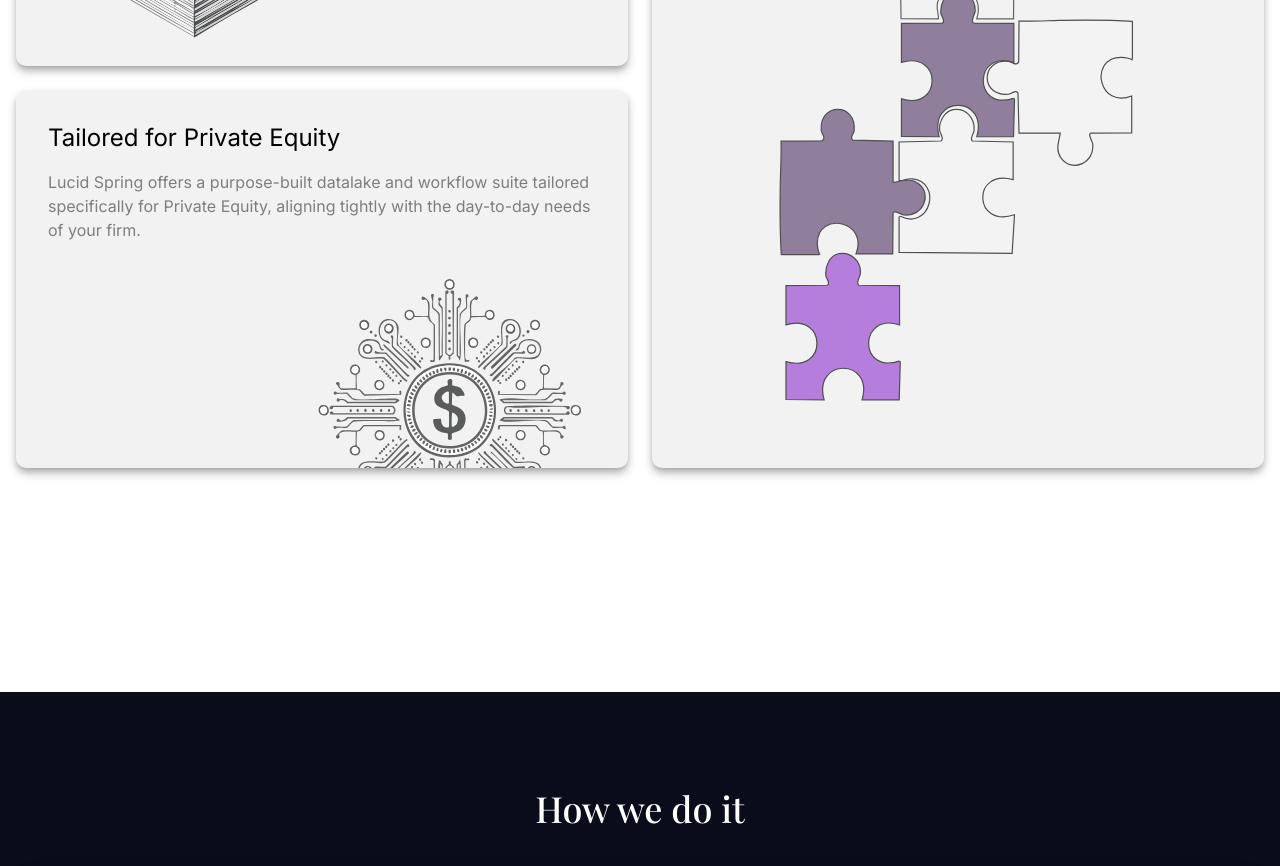
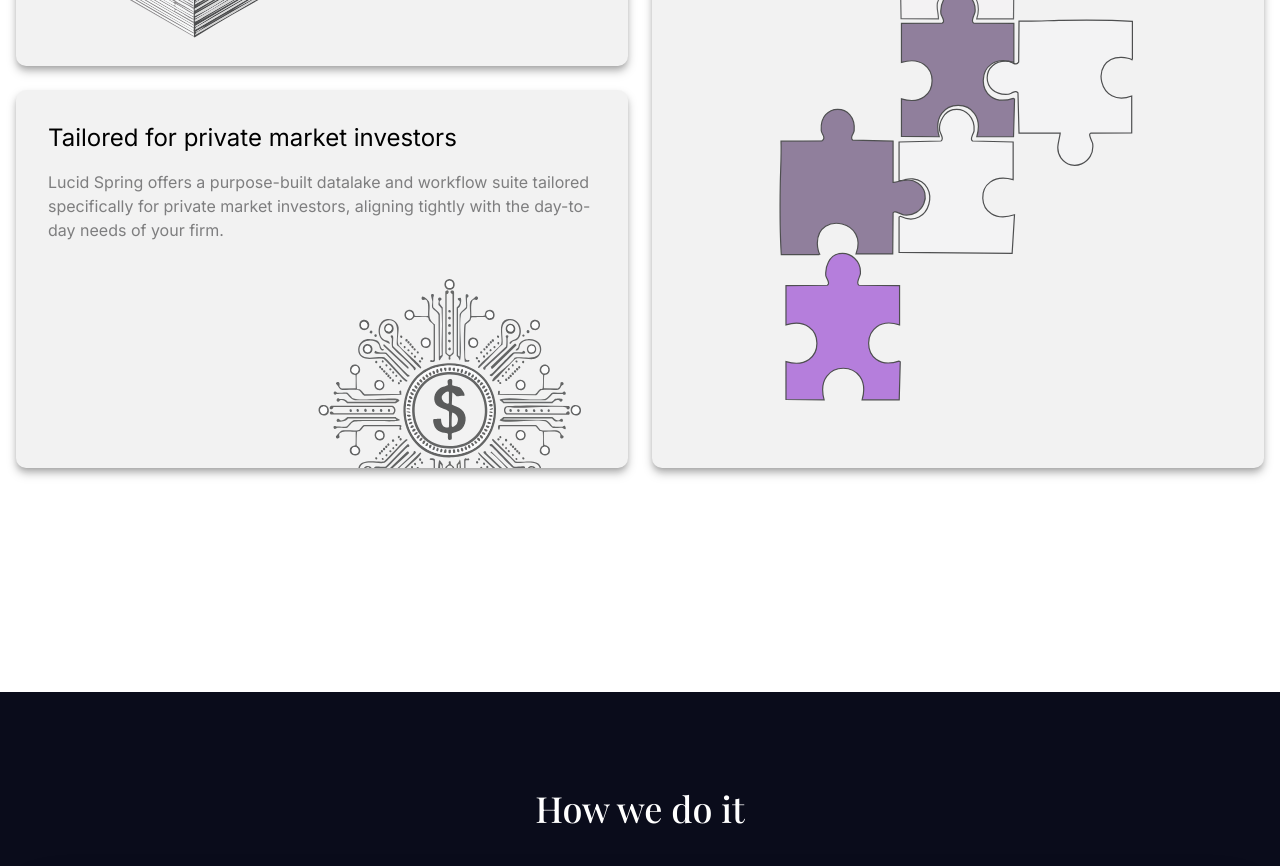
Before and after one commit to dereky98/lucid-spring-marketing, a Next.js app: page / in a window 1280 px wide. Shown: the part 1240-2106 px from the top of the page. Built offline with nearby package versions, Linux system fonts and the light colour scheme; no server answers; a web font is replaced by a local one.

Commit message:
Update feature wording

```diff
--- a/components/FeaturesSection.tsx
+++ b/components/FeaturesSection.tsx
@@ -14,9 +14,9 @@ const features = [
     image: "/pane-of-glass.svg",
   },
   {
-    title: "Tailored for Private Equity",
+    title: "Tailored for private market investors",
     description:
-      "Lucid Spring offers a purpose-built datalake and workflow suite tailored specifically for Private Equity, aligning tightly with the day-to-day needs of your firm.",
+      "Lucid Spring offers a purpose-built datalake and workflow suite tailored specifically for private market investors, aligning tightly with the day-to-day needs of your firm.",
     bgColor: "bg-[#F2F2F2]",
     image: "/tailored-for-pe.svg",
   },
```
